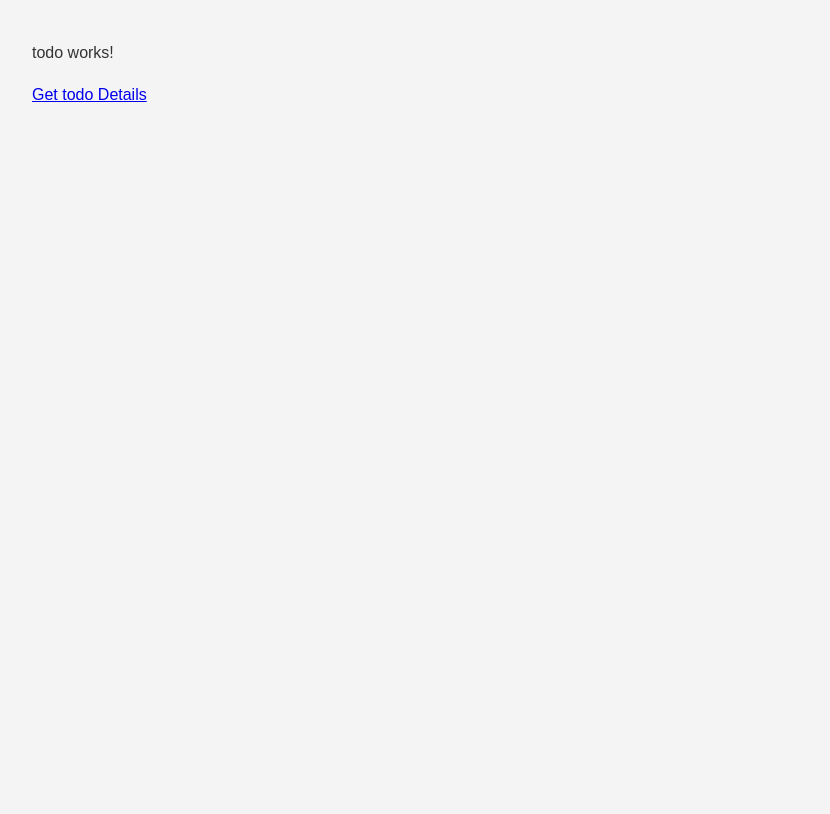
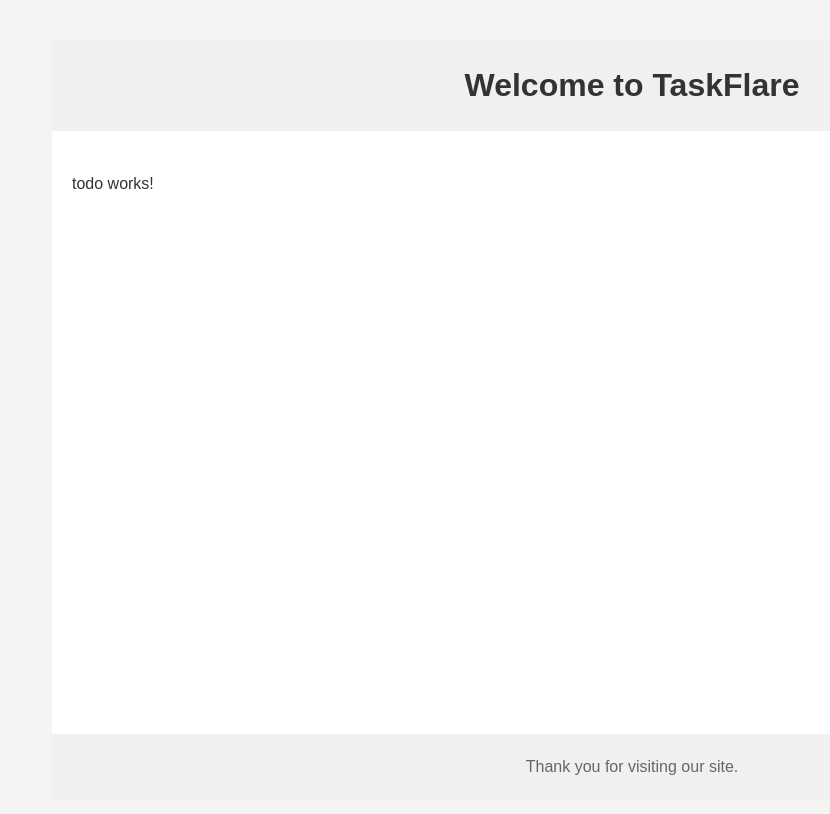
Before and after one commit to imkanhaiya/task-flare, an Angular app: page / in a window 1280 px wide. Shown: the top 814 px of the page, without its empty margins (8-838 px from the left). Built offline with nearby package versions, Linux system fonts and the light colour scheme.

Commit message:
Add basic styling

```diff
--- a/src/app/app.component.html
+++ b/src/app/app.component.html
@@ -1,11 +1 @@
-<!DOCTYPE html>
-<html lang="en">
-<head>
-  <meta charset="UTF-8">
-  <meta name="viewport" content="width=device-width, initial-scale=1.0">
-  <title>Home</title>
-</head>
-<body>
  <app-home></app-home>
-</body>
-</html>
--- a/src/app/home/home.component.css
+++ b/src/app/home/home.component.css
@@ -0,0 +1,44 @@
+/* Container styling */
+.home-container {
+    display: flex;
+    flex-direction: column;
+    min-height: 100vh; /* Ensure the container fills the viewport height */
+    margin: 0 auto; /* Center the container */
+    padding: 20px;
+    box-sizing: border-box; /* Include padding in the container's size */
+  }
+
+  /* Header styling */
+  header {
+    padding: 20px 0;
+    text-align: center;
+    background-color: #f0f0f0; /* Light background for the header */
+  }
+
+  header h1 {
+    margin: 0;
+    color: #333;
+  }
+
+  /* Main content area styling */
+  main {
+    flex-grow: 1; /* Allow main to grow and fill available space */
+    padding: 20px;
+    background-color: #fff;/* White background  for content area */
+  }
+
+  section {
+    margin: 20px 0; /* Spacing around the app-todo component */
+  }
+
+  /* Footer styling */
+  footer {
+    padding: 20px 0;
+    text-align: center;
+    background-color: #f0f0f0; /* Light background for the footer, matching header */
+  }
+
+  footer p {
+    margin: 0;
+    color: #666; /* Slightly darker text for contrast */
+  }
--- a/src/app/home/home.component.html
+++ b/src/app/home/home.component.html
@@ -1 +1,13 @@
-<app-todo></app-todo>
+<div class="home-container container">
+    <header>
+        <h1>Welcome to TaskFlare</h1>
+    </header>
+    <main>
+        <section>
+            <app-todo></app-todo>
+        </section>
+    </main>
+    <footer>
+        <p>Thank you for visiting our site.</p>
+    </footer>
+</div>
--- a/src/app/todo/todo.component.html
+++ b/src/app/todo/todo.component.html
@@ -1,2 +1 @@
 <p>todo works!</p>
-<a href="#">Get todo Details</a>
--- a/src/styles.css
+++ b/src/styles.css
@@ -15,11 +15,13 @@
   padding: 20px;
   background-color: #f4f4f4;
   color: #333;
+  min-height: 100vh;
 }
 
 /* Responsive typography */
 html {
   font-size: 100%;
+  height: 100%;
 }
 
 @media (max-width: 768px) {
@@ -39,11 +41,6 @@
 h1, h2, h3, h4, h5, h6 {
   margin-bottom: 1rem;
   color: #333;
-}
-
-/* Paragraph styling */
-p {
-  margin-bottom: 1rem;
 }
 
 /* Utility classes for margin and padding */
```
